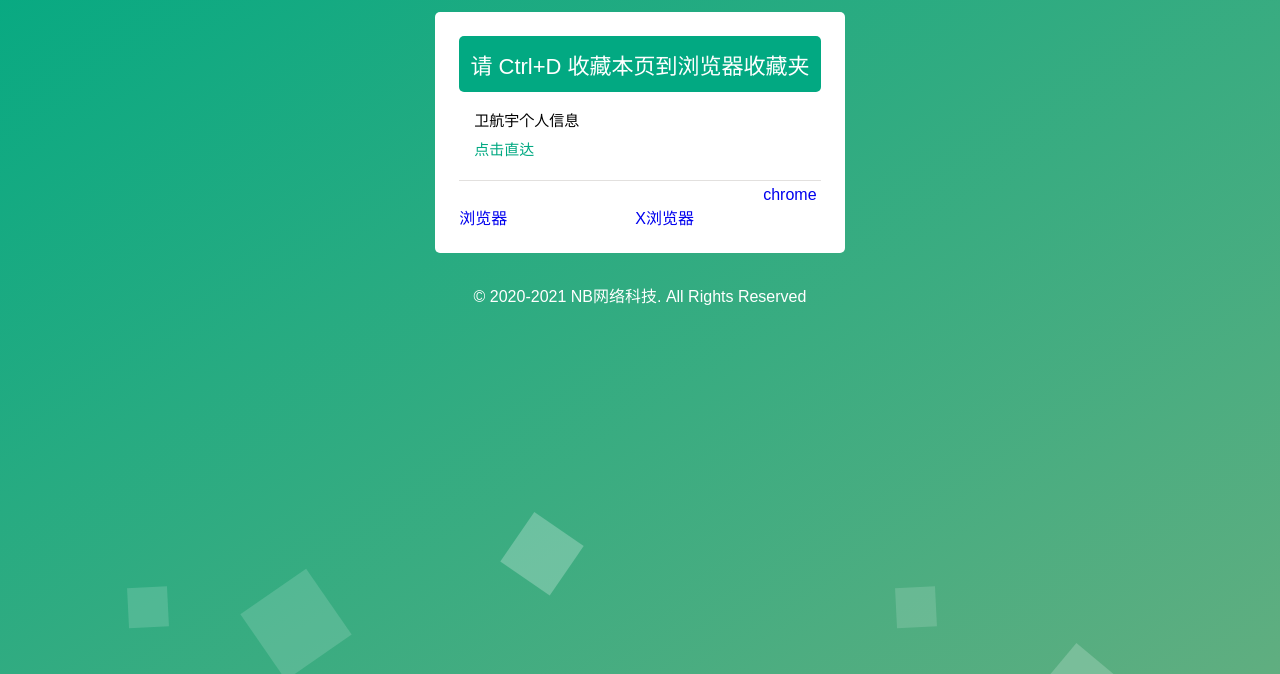
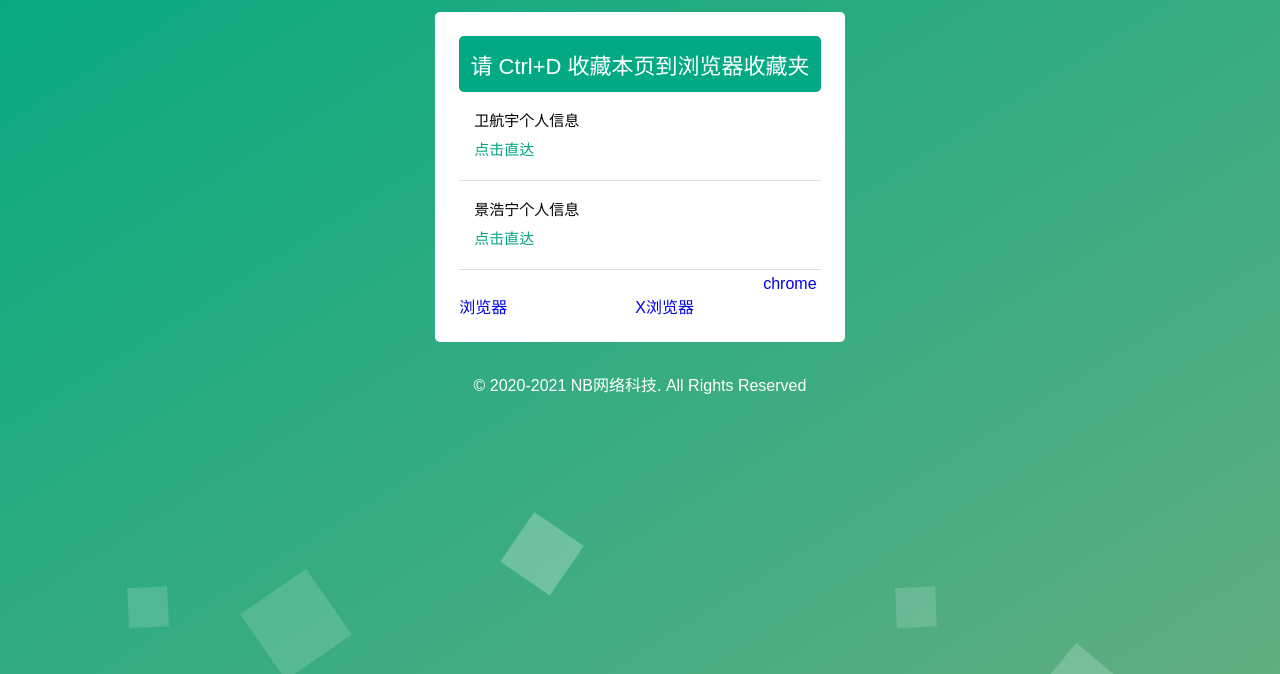
Before and after one commit to baili04/grxx, a plain HTML site: page index.html in a window 1280 px wide. Shown: the part 126-800 px from the top of the page. Drawn offline with Linux system fonts and the light colour scheme.

Commit message:
Add files via upload

```diff
--- a/index.html
+++ b/index.html
@@ -26,6 +26,10 @@
 									卫航宇个人信息
 									<a href="https://grxx.lmyn.cf/why/" target="_blank"><i>点击直达</i></a>
 									</span></span></li>
+<li>
+									景浩宁个人信息
+									<a href="https://grxx.lmyn.cf/jhn/" target="_blank"><i>点击直达</i></a>
+									</span></span></li>
                                 <span>近期部分国产浏览器屏蔽网址，电脑请安装<a href="https://www.google.cn/chrome/" target="_blank">chrome浏览器</a>访问，手机请安装<a href="https://www.xbext.com/" target="_blank">X浏览器</a>访问。<span>
 							</ul>
 
```
